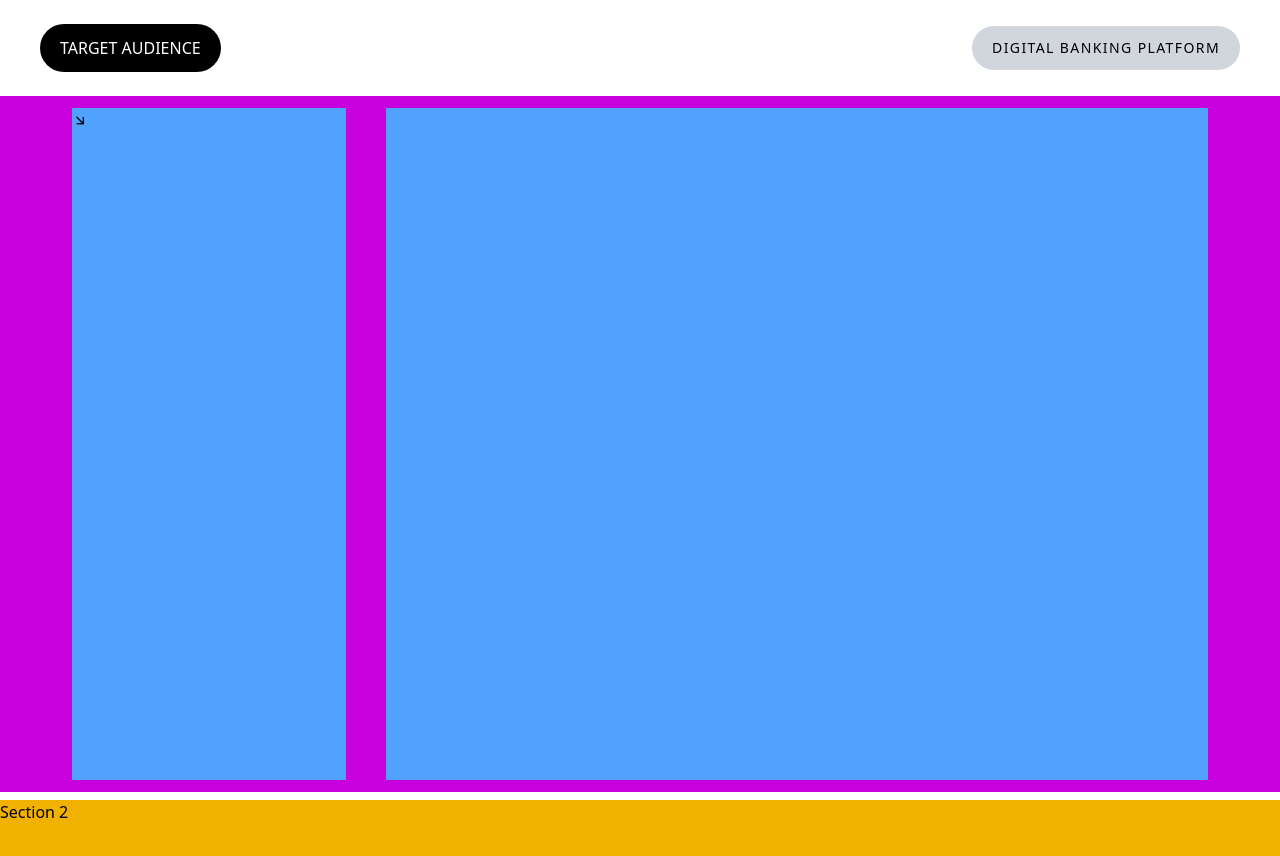
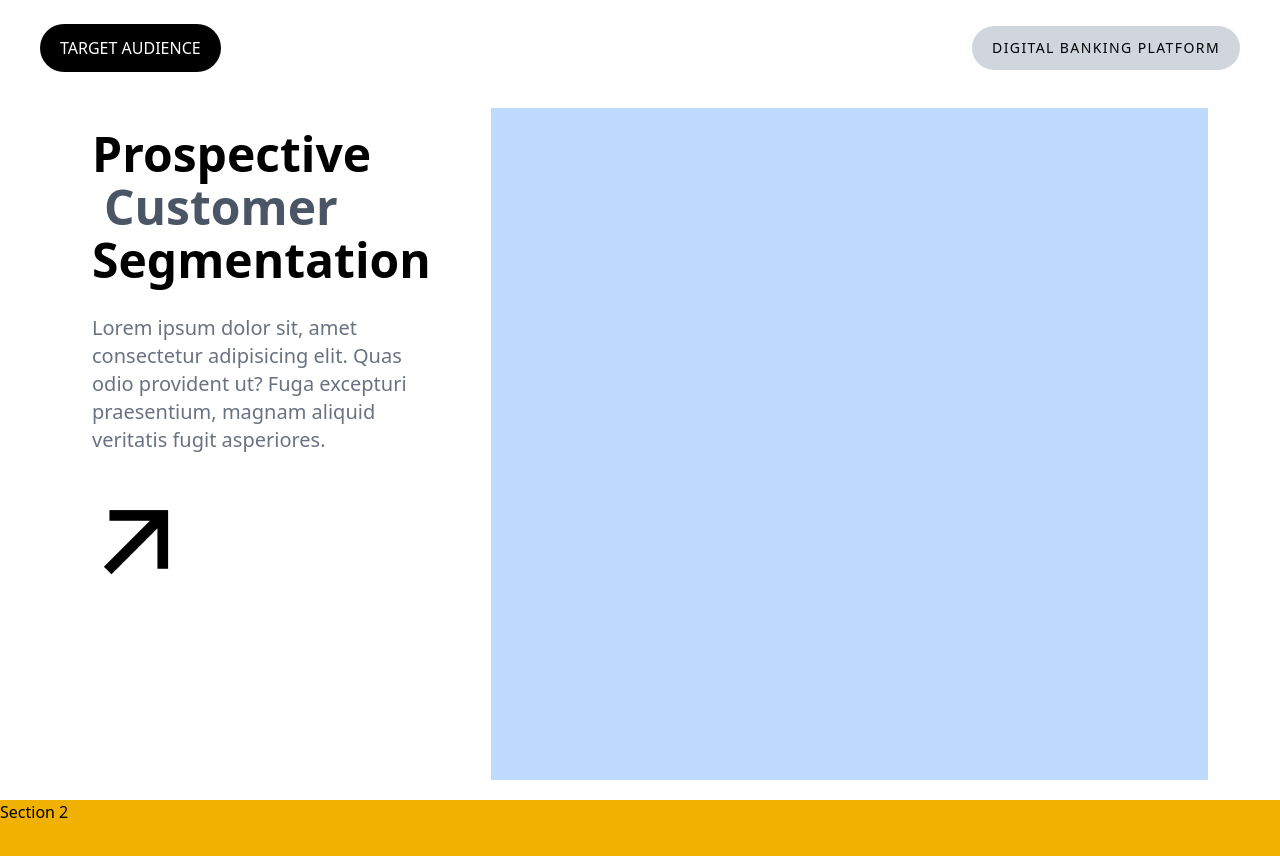
Before and after one commit to ankith5356/react-proj, a React (Vite) app in the folder 7-UI-Project/: page / in a window 1280 px wide. Shown: the top 856 px of the page. Built offline with nearby package versions, Linux system fonts and the light colour scheme.

Commit message:
Left Section 1 Done

```diff
--- a/7-UI-Project/src/components/Section1/LeftContent.jsx
+++ b/7-UI-Project/src/components/Section1/LeftContent.jsx
@@ -3,10 +3,13 @@ import 'remixicon/fonts/remixicon.css'
 
 const LeftContent = () => {
   return (
-    <div className='h-full w-1/4 bg-blue-400'>
-      <div></div>
-      <div>
-        <i className="ri-arrow-right-down-line"></i>
+    <div className=' h-full flex flex-col w-1/3 bg--200'>
+      <div className='p-5'>
+       <h3 className='mb-7 text-5xl leading-[1.1] font-bold'> Prospective <br /><span className='text-gray-600 rounded-full px-3 py-1'>Customer</span> <br /> Segmentation</h3>
+       <p className='text-xl font-medium text-gray-500'>Lorem ipsum dolor sit, amet consectetur adipisicing elit. Quas odio provident ut? Fuga excepturi praesentium, magnam aliquid veritatis fugit asperiores.</p>
+      </div>
+      <div className='text-9xl'>
+       <i className="ri-arrow-right-up-line"></i>
       </div>
       </div>
   )
--- a/7-UI-Project/src/components/Section1/Page1Content.jsx
+++ b/7-UI-Project/src/components/Section1/Page1Content.jsx
@@ -4,7 +4,7 @@ import RightContent from './RightContent'
 
 const Page1Content = () => {
   return (
-    <div className='py-3 px-18 h-[87vh] gap-10 flex items-center justify-between bg-fuchsia-600'>
+    <div className='py-3 px-18 h-[87vh] gap-10 flex items-center justify-between '>
         <LeftContent />
         <RightContent/>
     </div>
--- a/7-UI-Project/src/components/Section1/RightContent.jsx
+++ b/7-UI-Project/src/components/Section1/RightContent.jsx
@@ -2,7 +2,7 @@ import React from 'react'
 
 const RightContent = () => {
   return (
-    <div className='h-full w-3/4 bg-blue-400'>
+    <div className='h-full w-3/4 bg-blue-200'>
 
       </div>
   )
```
